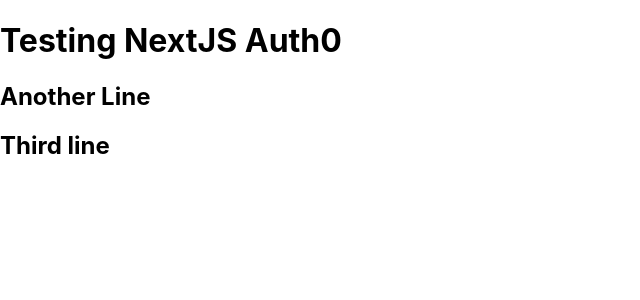
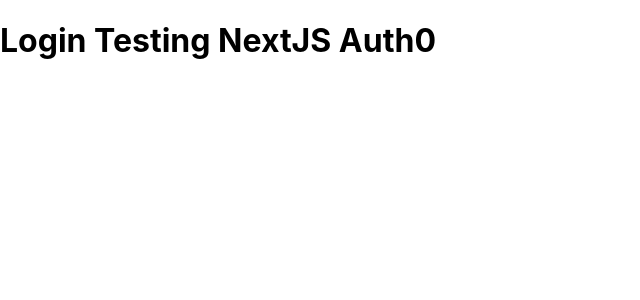
Before and after one commit to moms-spaghetti/nextjs-auth0, a Next.js app: page / in a window 1280 px wide. Shown: the top 300 px of the page, without its empty margins (0-640 px from the left). Built offline with nearby package versions, Linux system fonts and the light colour scheme.

Commit message:
third commit

```diff
--- a/pages/index.js
+++ b/pages/index.js
@@ -3,9 +3,8 @@
 export default function Home() {
   return (
     <div className={styles.container}>
-      <h1>Testing NextJS Auth0</h1>
-      <h2>Another Line</h2>
-      <h2>Third line</h2>
+      <h1>Login Testing NextJS Auth0</h1>
+
     </div>
   )
 }
```
